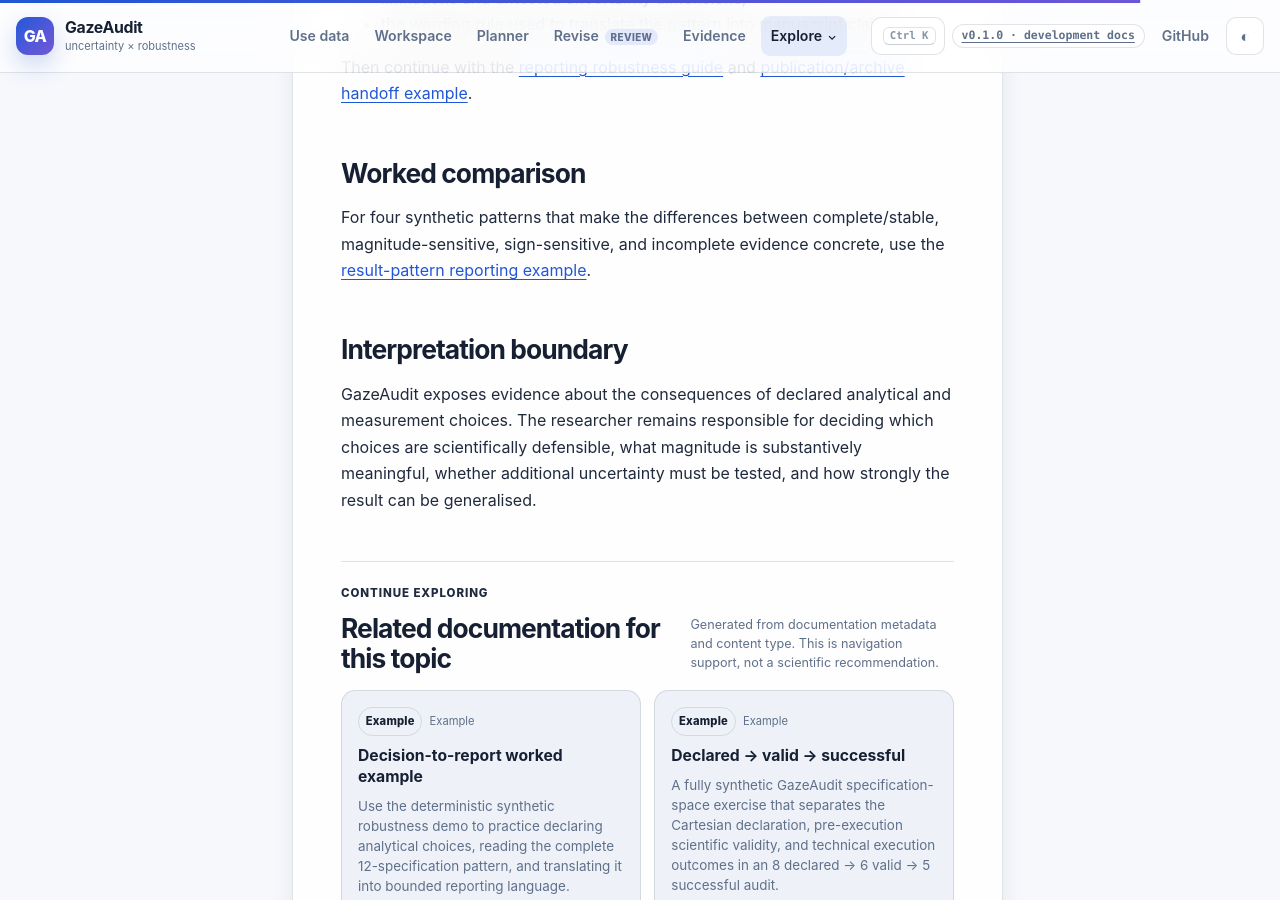
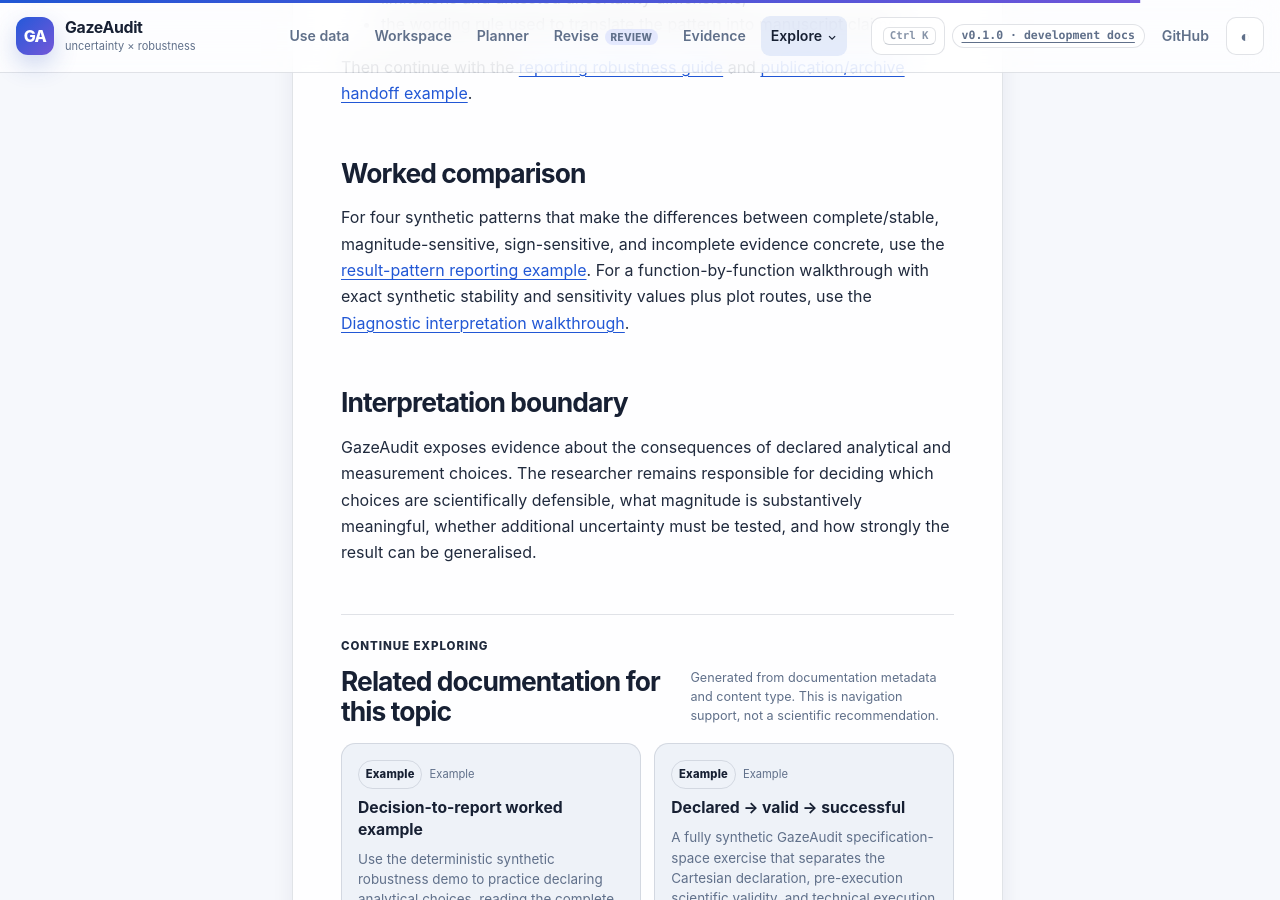
Before and after one commit to stefanosbalaskas/GazeAudit, a Jekyll site: the page built from docs/guides/interpret-audit-result.md, in a window 1280 px wide and 900 px high, scrolled down 6418 px. Built offline with Jekyll 4.4.1, drawn with Linux system fonts in a browser that asks for light colours.

Commit message:
docs: connect audit interpretation to diagnostic walkthrough

```diff
--- a/docs/guides/interpret-audit-result.md
+++ b/docs/guides/interpret-audit-result.md
@@ -163,7 +163,7 @@ Then continue with the [reporting robustness guide]({{ '/docs/guides/reporting-r
 
 ## Worked comparison
 
-For four synthetic patterns that make the differences between complete/stable, magnitude-sensitive, sign-sensitive, and incomplete evidence concrete, use the [result-pattern reporting example]({{ '/docs/examples/result-patterns/' | relative_url }}).
+For four synthetic patterns that make the differences between complete/stable, magnitude-sensitive, sign-sensitive, and incomplete evidence concrete, use the [result-pattern reporting example]({{ '/docs/examples/result-patterns/' | relative_url }}). For a function-by-function walkthrough with exact synthetic stability and sensitivity values plus plot routes, use the [Diagnostic interpretation walkthrough]({{ '/docs/examples/robustness-diagnostic-walkthrough/' | relative_url }}).
 
 ## Interpretation boundary
 
```
